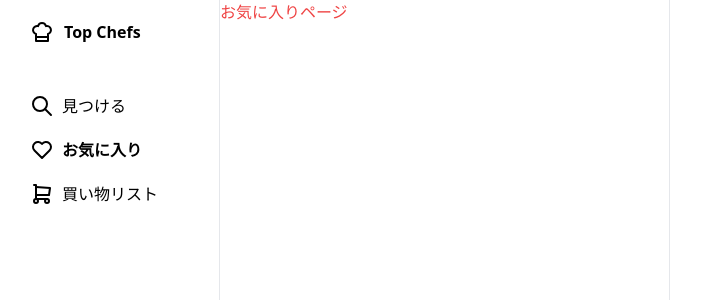
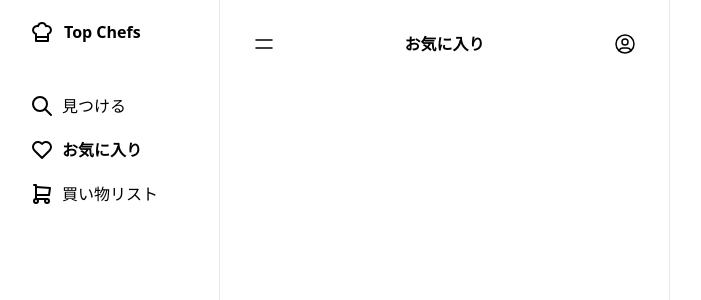
Before and after one commit to qin-team-recipe/14-frontend, a Next.js app: page /fav in a window 1280 px wide. Shown: the top 300 px of the page, without its empty margins (290-991 px from the left). Built offline with nearby package versions, Linux system fonts and the light colour scheme.

Commit message:
✨ favページにfavBar(menuアイコン、タイトルテキスト、userアイコン)を追加しました

```diff
--- a/src/app/(top)/fav/page.jsx
+++ b/src/app/(top)/fav/page.jsx
@@ -1,7 +1,7 @@
+import FavBar from "@/app/_components/favBar/favBar";
+
 export default function Fav() {
   return (
-    <>
-      <p className="text-red-500">お気に入りページ</p>
-    </>
+      <FavBar />
   );
 }
--- /dev/null
+++ b/src/app/_components/favBar/favBar.jsx
@@ -0,0 +1,20 @@
+import { IconUserCircle, IconMenu } from "@tabler/icons-react";
+import Link from "next/link";
+
+export default function FavBar() {
+  return (
+    <div className="m-8">
+      <ul className="flex justify-between">
+        <li>
+          <IconMenu stroke={1.5} />
+        </li>
+        <li className="font-bold">お気に入り</li>
+        <li>
+          <Link href="/fav">
+            <IconUserCircle stroke={1.5} />
+          </Link>
+        </li>
+      </ul>
+    </div>
+  );
+}
```
